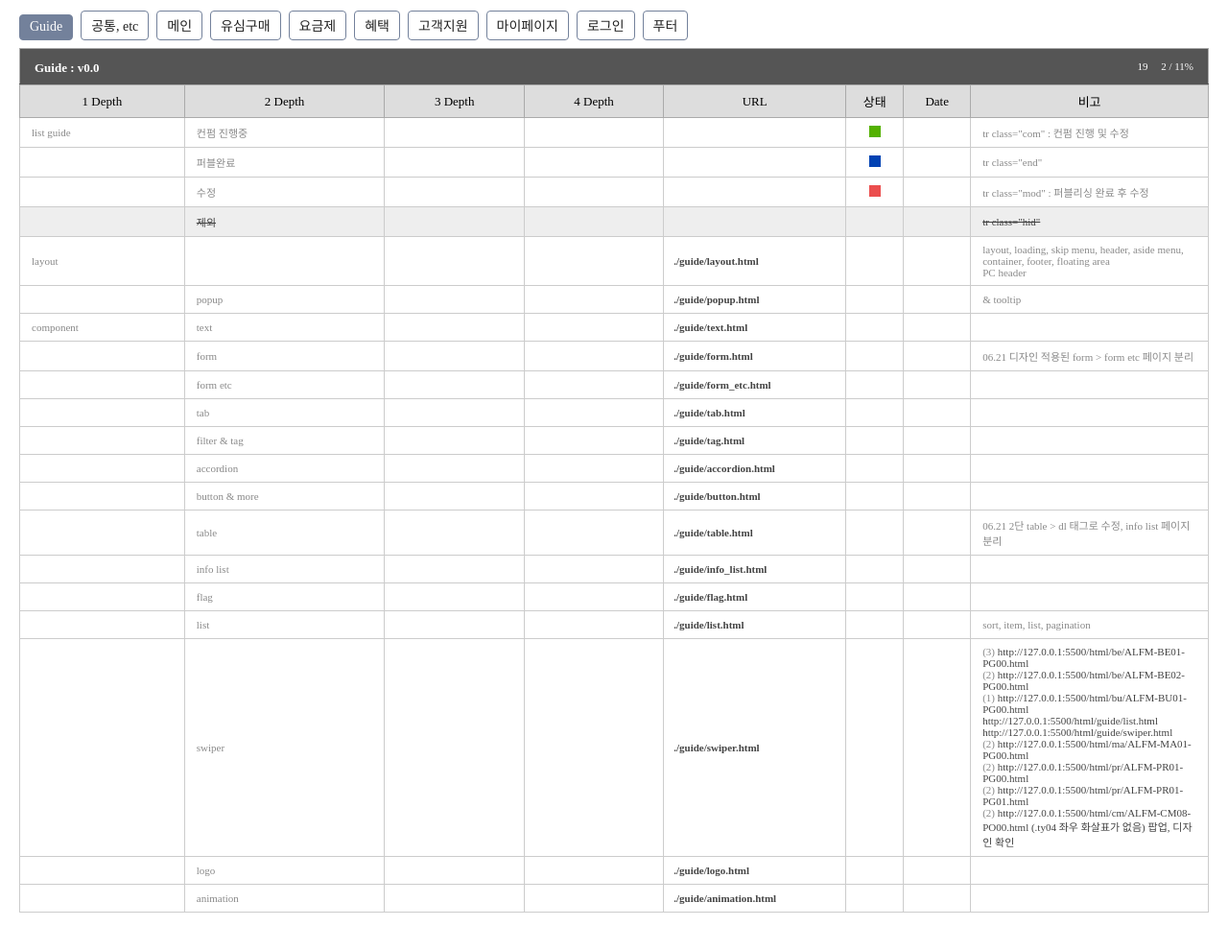
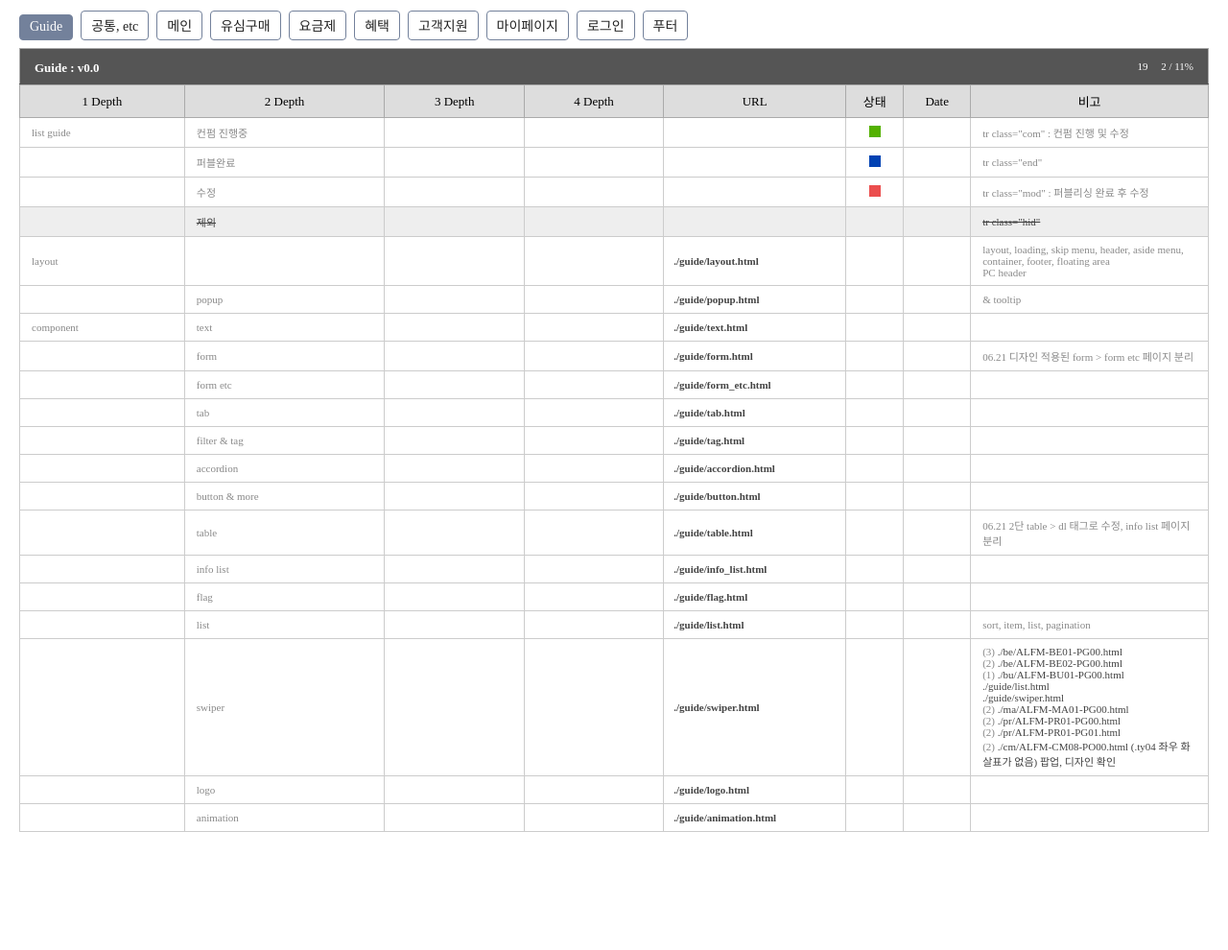
Before and after one commit to kameo88/alpha-html, a plain HTML site: page html/guide_list.html in a window 1280 px wide. Shown: the part 100-1090 px from the top of the page at 96% size. After the commit the page ends 1017 px from the top, so only its background shows below. Drawn offline with Linux system fonts and the light colour scheme.

Commit message:
swiper링크수정

```diff
--- a/html/guide_list.html
+++ b/html/guide_list.html
@@ -297,15 +297,15 @@
 					<td class="date"></td>
 					<td>
 						<p>
-							(3) <a href="http://127.0.0.1:5500/html/be/ALFM-BE01-PG00.html" target="_blank">http://127.0.0.1:5500/html/be/ALFM-BE01-PG00.html</a><br>
-							(2) <a href="http://127.0.0.1:5500/html/be/ALFM-BE02-PG00.html" target="_blank">http://127.0.0.1:5500/html/be/ALFM-BE02-PG00.html</a><br>
-							(1) <a href="http://127.0.0.1:5500/html/bu/ALFM-BU01-PG00.html" target="_blank">http://127.0.0.1:5500/html/bu/ALFM-BU01-PG00.html</a><br>
-							<a href="http://127.0.0.1:5500/html/guide/list.html" target="_blank">http://127.0.0.1:5500/html/guide/list.html</a><br>
-							<a href="http://127.0.0.1:5500/html/guide/swiper.html" target="_blank">http://127.0.0.1:5500/html/guide/swiper.html</a><br>
-							(2) <a href="http://127.0.0.1:5500/html/ma/ALFM-MA01-PG00.html" target="_blank">http://127.0.0.1:5500/html/ma/ALFM-MA01-PG00.html</a><br>
-							(2) <a href="http://127.0.0.1:5500/html/pr/ALFM-PR01-PG00.html" target="_blank">http://127.0.0.1:5500/html/pr/ALFM-PR01-PG00.html</a><br>
-							(2) <a href="http://127.0.0.1:5500/html/pr/ALFM-PR01-PG01.html" target="_blank">http://127.0.0.1:5500/html/pr/ALFM-PR01-PG01.html</a><br>
-							(2) <a href="http://127.0.0.1:5500/html/cm/ALFM-CM08-PO00.html" target="_blank">http://127.0.0.1:5500/html/cm/ALFM-CM08-PO00.html (.ty04 좌우 화살표가 없음) 팝업, 디자인 확인</a><br>
+							(3) <a href="./be/ALFM-BE01-PG00.html" target="_blank">./be/ALFM-BE01-PG00.html</a><br>
+							(2) <a href="./be/ALFM-BE02-PG00.html" target="_blank">./be/ALFM-BE02-PG00.html</a><br>
+							(1) <a href="./bu/ALFM-BU01-PG00.html" target="_blank">./bu/ALFM-BU01-PG00.html</a><br>
+							<a href="./guide/list.html" target="_blank">./guide/list.html</a><br>
+							<a href="./guide/swiper.html" target="_blank">./guide/swiper.html</a><br>
+							(2) <a href="./ma/ALFM-MA01-PG00.html" target="_blank">./ma/ALFM-MA01-PG00.html</a><br>
+							(2) <a href="./pr/ALFM-PR01-PG00.html" target="_blank">./pr/ALFM-PR01-PG00.html</a><br>
+							(2) <a href="./pr/ALFM-PR01-PG01.html" target="_blank">./pr/ALFM-PR01-PG01.html</a><br>
+							(2) <a href="./cm/ALFM-CM08-PO00.html" target="_blank">./cm/ALFM-CM08-PO00.html (.ty04 좌우 화살표가 없음) 팝업, 디자인 확인</a><br>
 						</p>
 					</td>
 				</tr>
```
